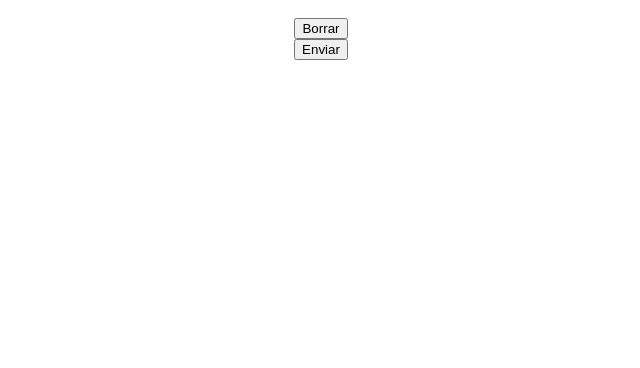
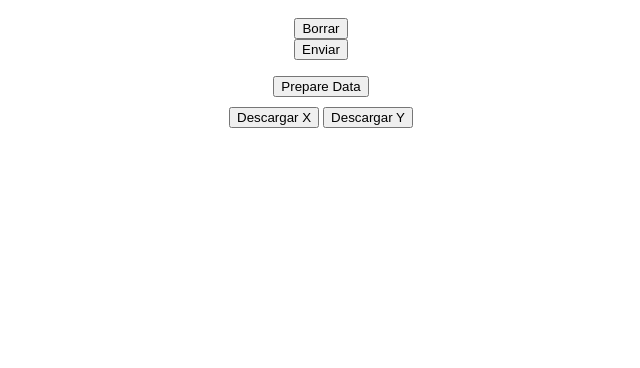
Before and after one commit to CC431-Computacion-Grafica/pc2, a Flask app: page / in a window 1280 px wide. Shown: the part 404-772 px from the top of the page, without its empty margins (319-959 px from the left). Run offline with Flask 3, Linux system fonts and the light colour scheme; some libraries are stand-ins or nearby versions.

Commit message:
adding a prepare route page

```diff
--- a/template/index.html
+++ b/template/index.html
@@ -15,10 +15,8 @@
 
         numero = getRndInteger(0, 10);
         digitos = ["1", "2", "3", "4", "5", "6", "7", "8", "9", "0"];
-        operaciones = ["+", "-", "x", "/"];
-        chars = digitos.concat(operaciones);
-        random = Math.floor(Math.random() * chars.length);
-        aleatorio = chars[random];
+        random = Math.floor(Math.random() * digitos.length);
+        aleatorio = digitos[random];
 
         document.getElementById('mensaje').innerHTML  = 'Dibujando un ' + aleatorio;
         document.getElementById('numero').value = aleatorio;
@@ -91,5 +89,12 @@
         <input id="bt_upload" type="submit" value="Enviar">
         </form>
     </div>
+    <div align = "center" style="margin-top: 10px;">
+        <button onclick="location.href = '/prepare'">Prepare Data</button>
+    </div>
+    <div align = "center" style="margin-top: 10px;">
+        <button onclick="location.href = '/X.npy'">Descargar X</button>
+        <button onclick="location.href = '/y.npy'">Descargar Y</button>
+    </div>
 </body>
 </html>
```
Also changed, not shown: template/prepare.html (added, +10 -0 lines).
